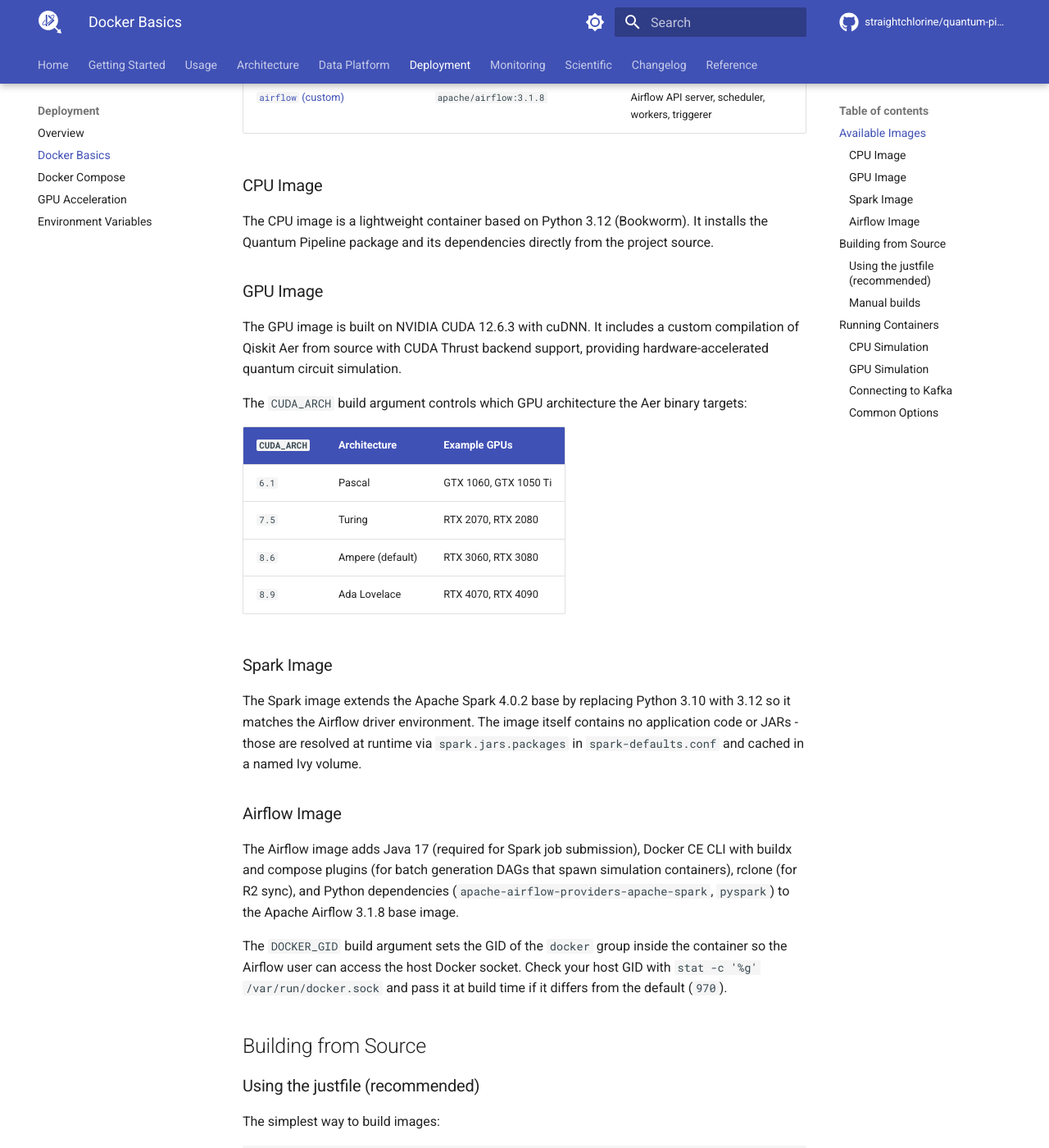
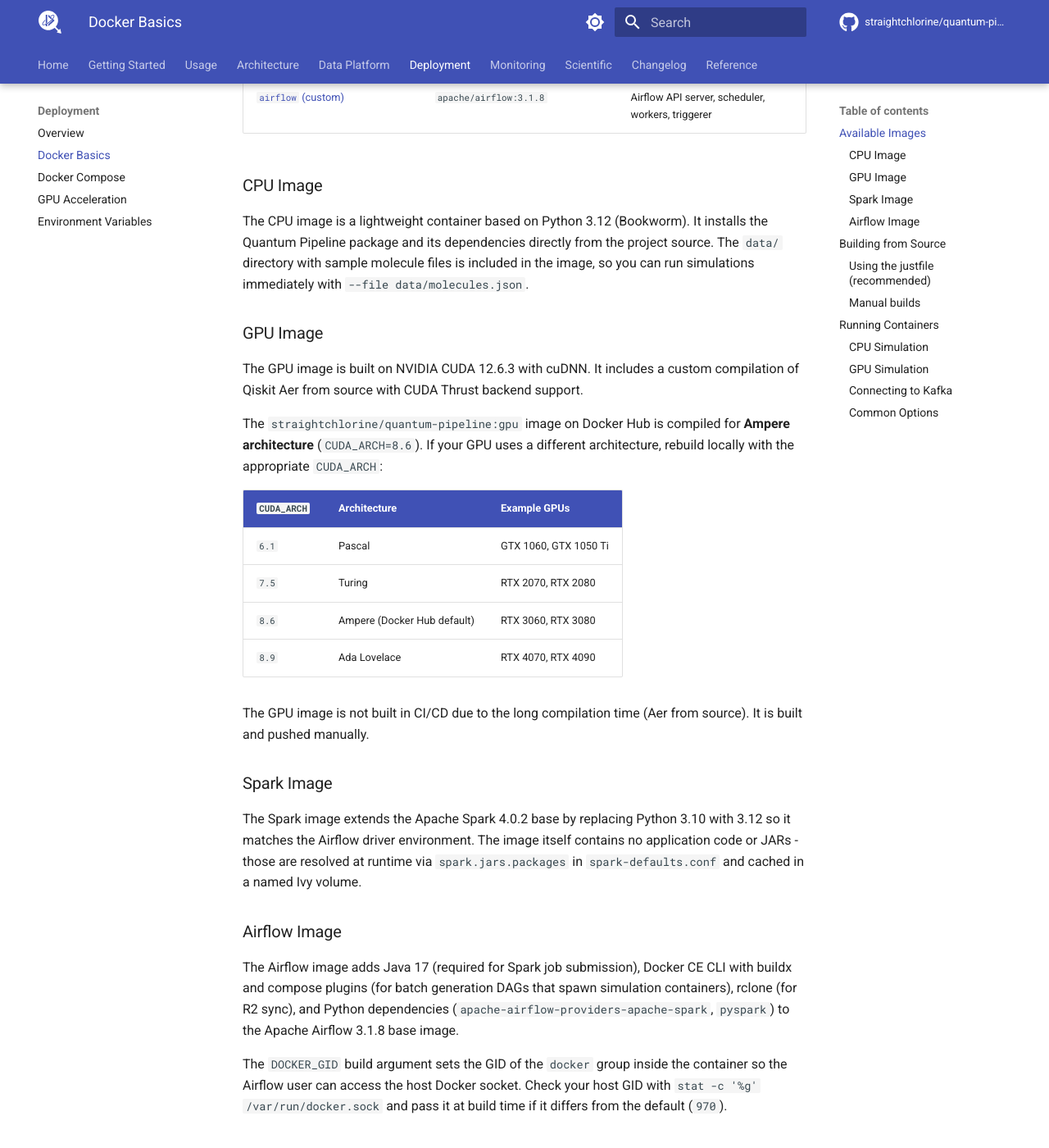
Before and after one commit to straightchlorine/quantum-pipeline, an MkDocs documentation site: the page built from docs/deployment/docker-basics.md, in a window 1280 px wide and 1400 px high, scrolled down 595 px. Shown: the whole window at 82% size. Built offline with MkDocs 1.6.1 and Material for MkDocs 9.7.7, drawn with Linux system fonts in a browser that asks for light colours; comment, search, counter and statistics services are not loaded; the version menu is left out.

Commit message:
feat: final batch of updates before the release

```diff
--- a/docs/deployment/docker-basics.md
+++ b/docs/deployment/docker-basics.md
@@ -21,21 +21,27 @@
 
 The CPU image is a lightweight container based on Python 3.12 (Bookworm). It installs
 the Quantum Pipeline package and its dependencies directly from the project source.
+The `data/` directory with sample molecule files is included in the image, so you
+can run simulations immediately with `--file data/molecules.json`.
 
 ### GPU Image
 
 The GPU image is built on NVIDIA CUDA 12.6.3 with cuDNN. It includes a custom
-compilation of Qiskit Aer from source with CUDA Thrust backend support, providing
-hardware-accelerated quantum circuit simulation.
+compilation of Qiskit Aer from source with CUDA Thrust backend support.
 
-The `CUDA_ARCH` build argument controls which GPU architecture the Aer binary targets:
+The `straightchlorine/quantum-pipeline:gpu` image on Docker Hub is compiled for
+**Ampere architecture** (`CUDA_ARCH=8.6`). If your GPU uses a different
+architecture, rebuild locally with the appropriate `CUDA_ARCH`:
 
 | `CUDA_ARCH` | Architecture | Example GPUs |
 |---|---|---|
 | `6.1` | Pascal | GTX 1060, GTX 1050 Ti |
 | `7.5` | Turing | RTX 2070, RTX 2080 |
-| `8.6` | Ampere (default) | RTX 3060, RTX 3080 |
+| `8.6` | Ampere (Docker Hub default) | RTX 3060, RTX 3080 |
 | `8.9` | Ada Lovelace | RTX 4070, RTX 4090 |
+
+The GPU image is not built in CI/CD due to the long compilation time (Aer from
+source). It is built and pushed manually.
 
 ### Spark Image
 
--- a/pyproject.toml
+++ b/pyproject.toml
@@ -12,7 +12,7 @@
     {name = 'Piotr Krzysztof', email = 'piotr@codextechnologies.org'}
 ]
 
-version = "1.4.4"
+version = "2.0.0"
 requires-python = ">=3.12,<3.13"
 license = {text = "MIT"}
 readme = "README.md"
--- a/quantum_pipeline/__init__.py
+++ b/quantum_pipeline/__init__.py
@@ -1 +1 @@
-__version__ = '1.4.4'
+__version__ = '2.0.0'
```
Also changed, not shown: README.md (+2 -2 lines), docs/reference/faq.md (+11 -0 lines), 1 other file.
